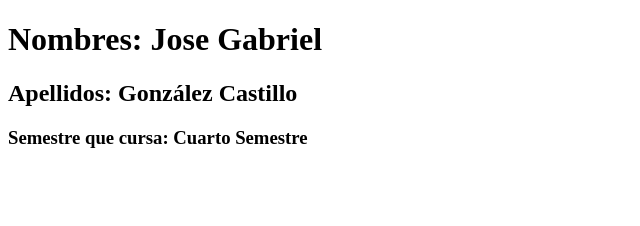
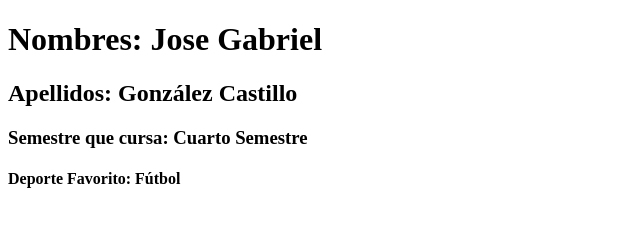
Before and after one commit to JoseGC10/Ex-men-R-brica, a plain HTML site: page index.html in a window 1280 px wide. Shown: the whole page, without its empty margins (0-640 px from the left). Drawn offline with Linux system fonts and the light colour scheme.

Commit message:
Sixth commit

```diff
--- a/index.html
+++ b/index.html
@@ -10,5 +10,6 @@
     <h1>Nombres: Jose Gabriel</h1>
     <h2>Apellidos: González Castillo</h2>
     <h3>Semestre que cursa: Cuarto Semestre</h3>
+    <h4>Deporte Favorito: Fútbol</h4>
 </body>
 </html>
```
